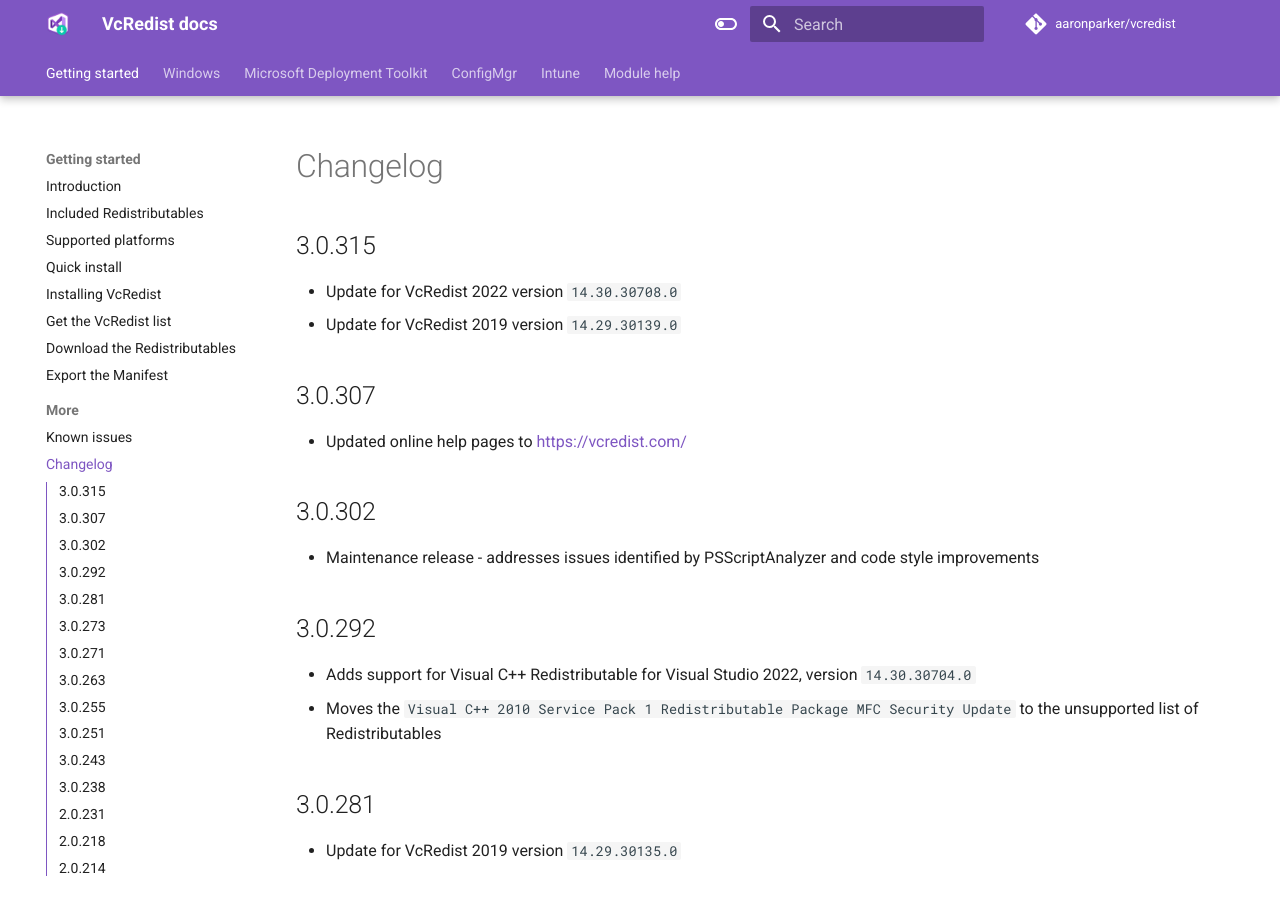
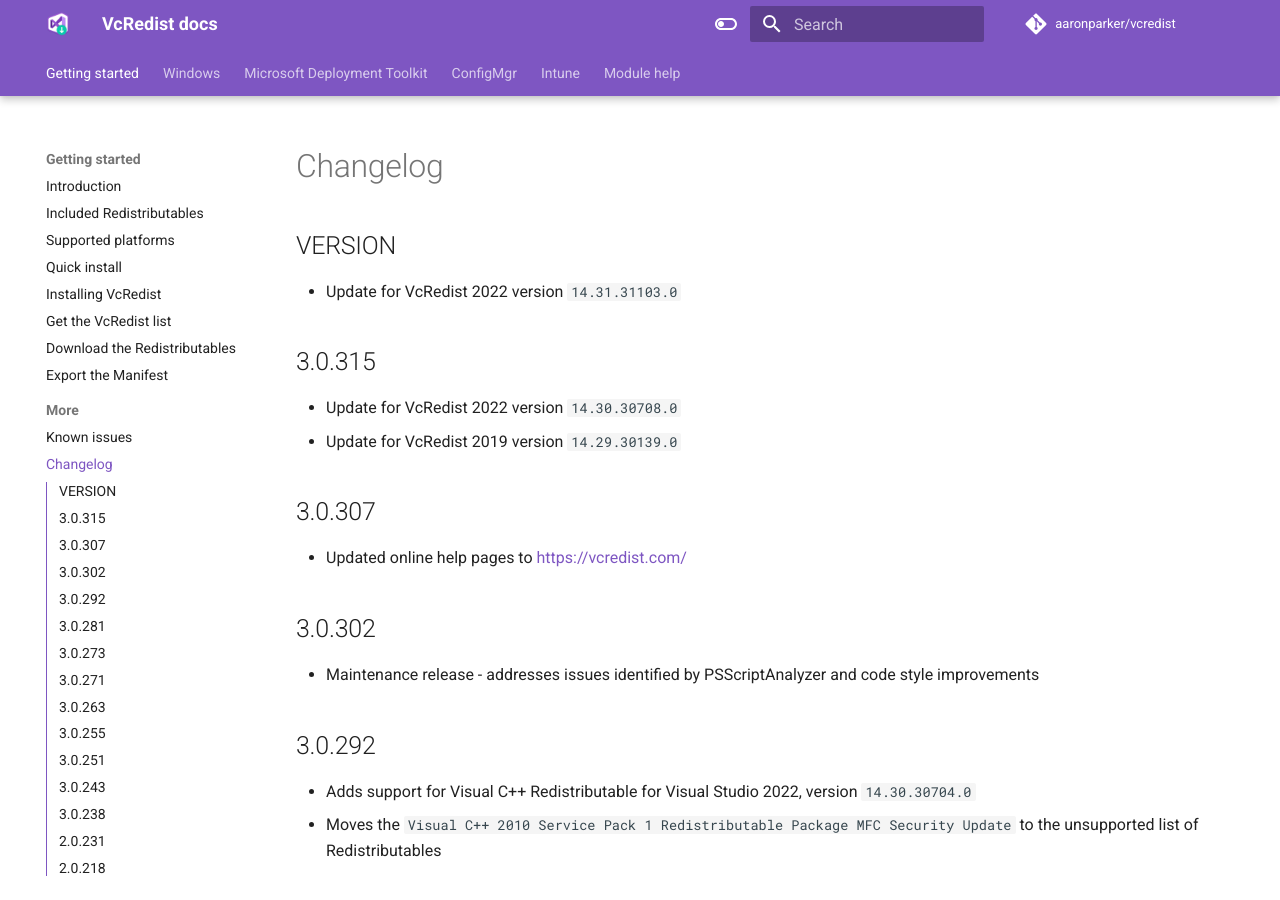
Before and after one commit to aaronparker/vcredist, an MkDocs documentation site: the page built from docs/changelog.md, in a window 1280 px wide and 900 px high. Built offline with MkDocs 1.6.1 and Material for MkDocs 9.7.7, drawn with Linux system fonts in a browser that asks for light colours; comment, search, counter and statistics services are not loaded.

Commit message:
Update changelog.md

```diff
--- a/docs/changelog.md
+++ b/docs/changelog.md
@@ -1,4 +1,8 @@
 # Changelog
+
+## VERSION
+
+* Update for VcRedist 2022 version `14.31.31103.0`
 
 ## 3.0.315
 
```
